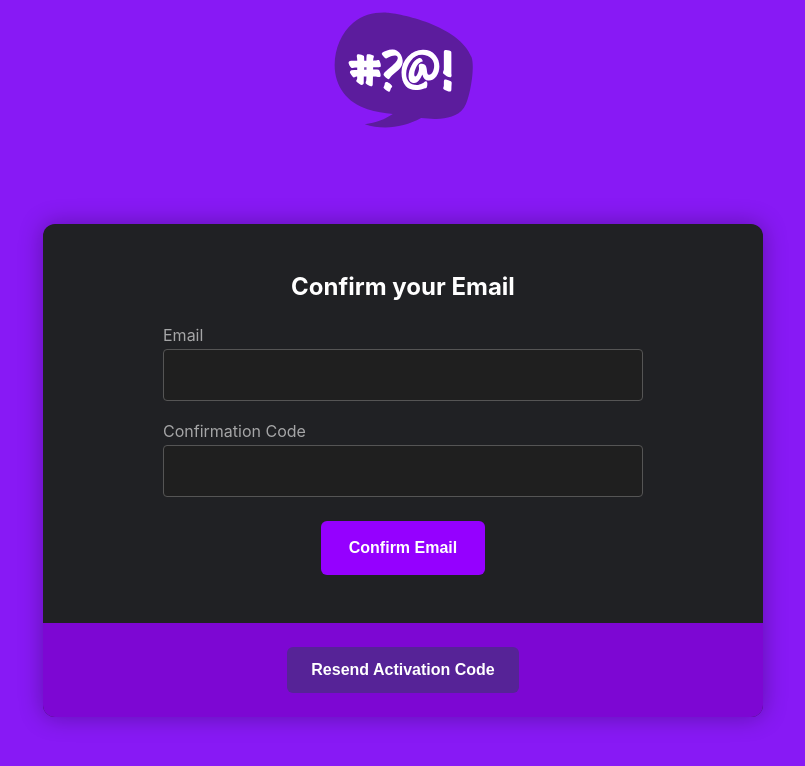
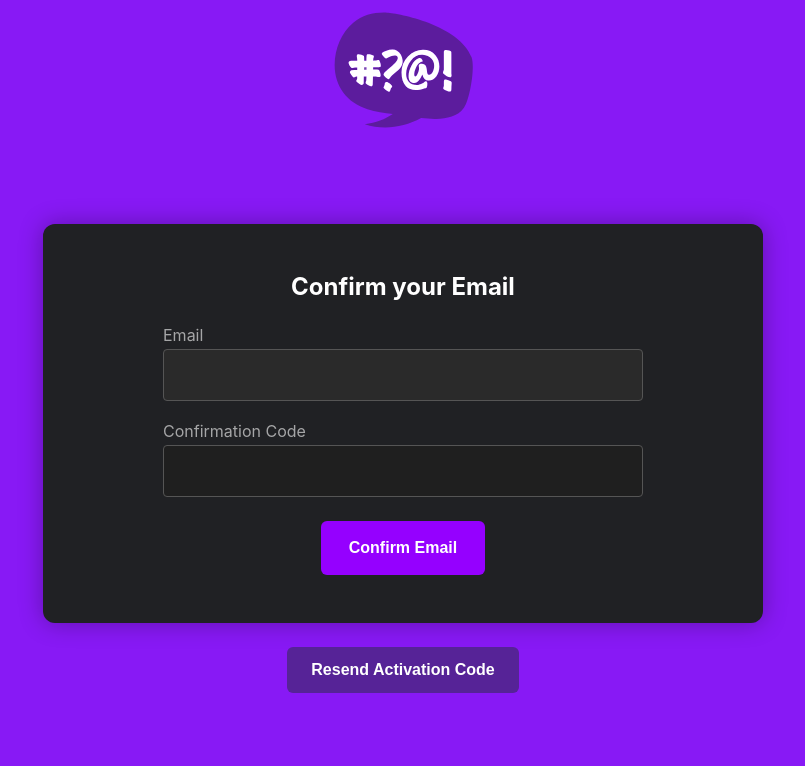
Before and after one commit to slwuss/cruddur-app, a React (Create React App) app in the folder frontend-react-js/: page /confirm in a window 1280 px wide. Shown: the top 766 px of the page, without its empty margins (237-1042 px from the left). Built offline with nearby package versions, Linux system fonts and the light colour scheme; what aws-amplify would draw is missing.

Commit message:
update confirm page

```diff
--- a/frontend-react-js/src/pages/ConfirmationPage.css
+++ b/frontend-react-js/src/pages/ConfirmationPage.css
@@ -95,7 +95,7 @@ article.confirm-article button[type='submit']:hover {
   justify-content: center;
   align-items: center;
   padding: 24px;
-  background: rgba(149,0,255,0.8);
+  background: transparent;
   border-bottom-left-radius: 12px;
   border-bottom-right-radius: 12px;
 }
--- a/frontend-react-js/src/pages/ConfirmationPage.js
+++ b/frontend-react-js/src/pages/ConfirmationPage.js
@@ -90,7 +90,7 @@ export default function ConfirmationPage() {
               <input
                 type="email"
                 value={email}
-                onChange={(e) => setEmail(e.target.value)}
+                readOnly
                 required
               />
             </div>
@@ -113,7 +113,7 @@ export default function ConfirmationPage() {
             <button type='submit'>Confirm Email</button>
           </div>
         </form>
-
+      </div>
         <div className="resend-section">
           {codeSent ? (
             <div className="sent-message">✅ A new activation code has been sent to your email</div>
@@ -123,7 +123,6 @@ export default function ConfirmationPage() {
             </button>
           )}
         </div>
-      </div>
     </article>
   );
 }
```
